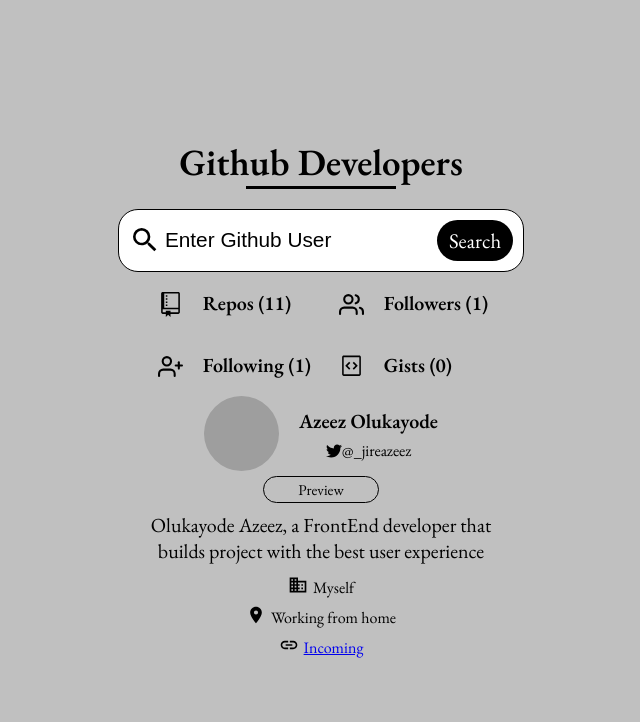
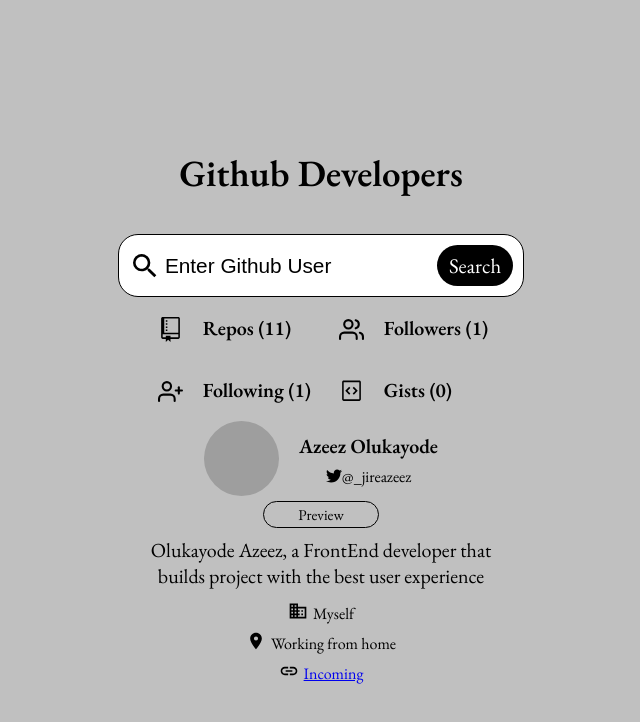
Before and after one commit to Olukayode08/search-for-github-users, a React (Create React App) app: page / in a window 1280 px wide. Shown: the top 722 px of the page, without its empty margins (319-959 px from the left). Built offline with nearby package versions, Linux system fonts and the light colour scheme; grey boxes are pictures that could not be loaded.

Commit message:
deployed

```diff
--- a/src/index.css
+++ b/src/index.css
@@ -29,13 +29,4 @@
 }
 .header{
   font-size: 37px;
-  margin: 0;
-  padding: 0;
 }
-.underline{
-  width: 150px;
-  height: 3px;
-  background-color: #000;
-  margin: 0 auto;
-  margin-bottom: 20px;
-}
```
